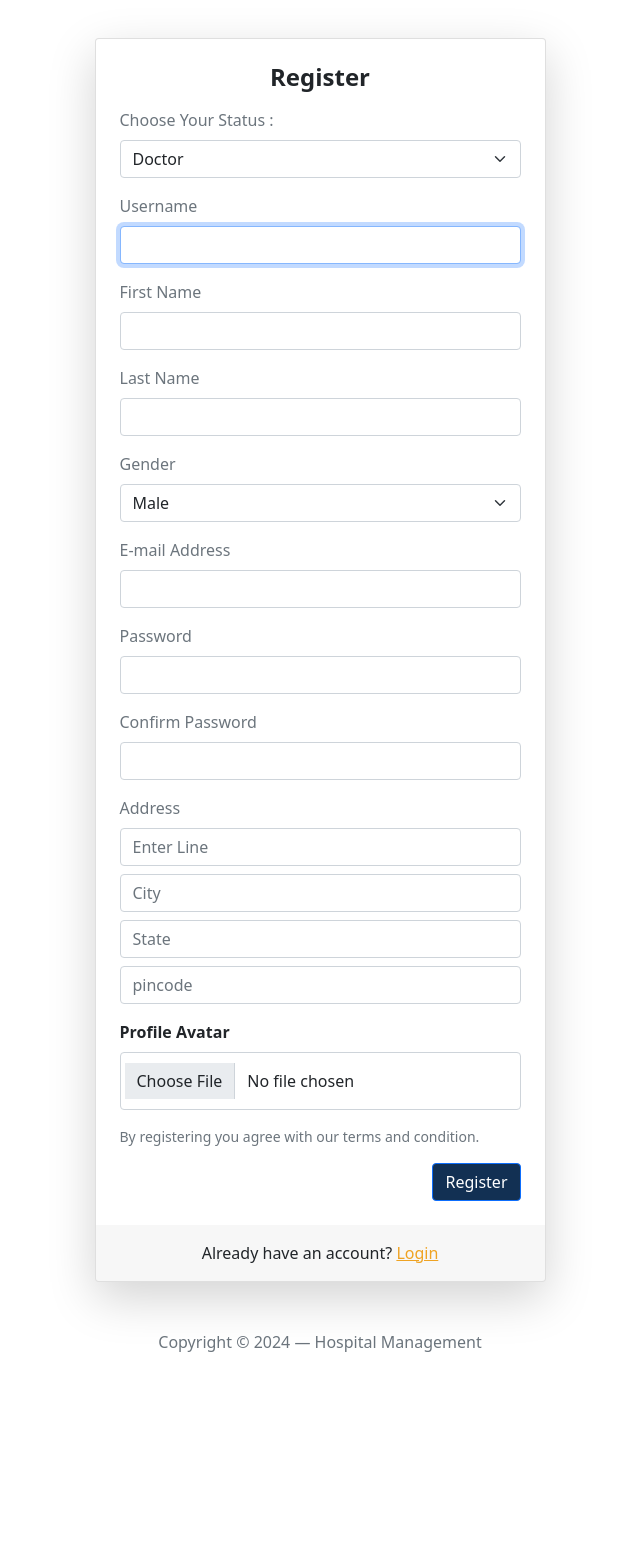
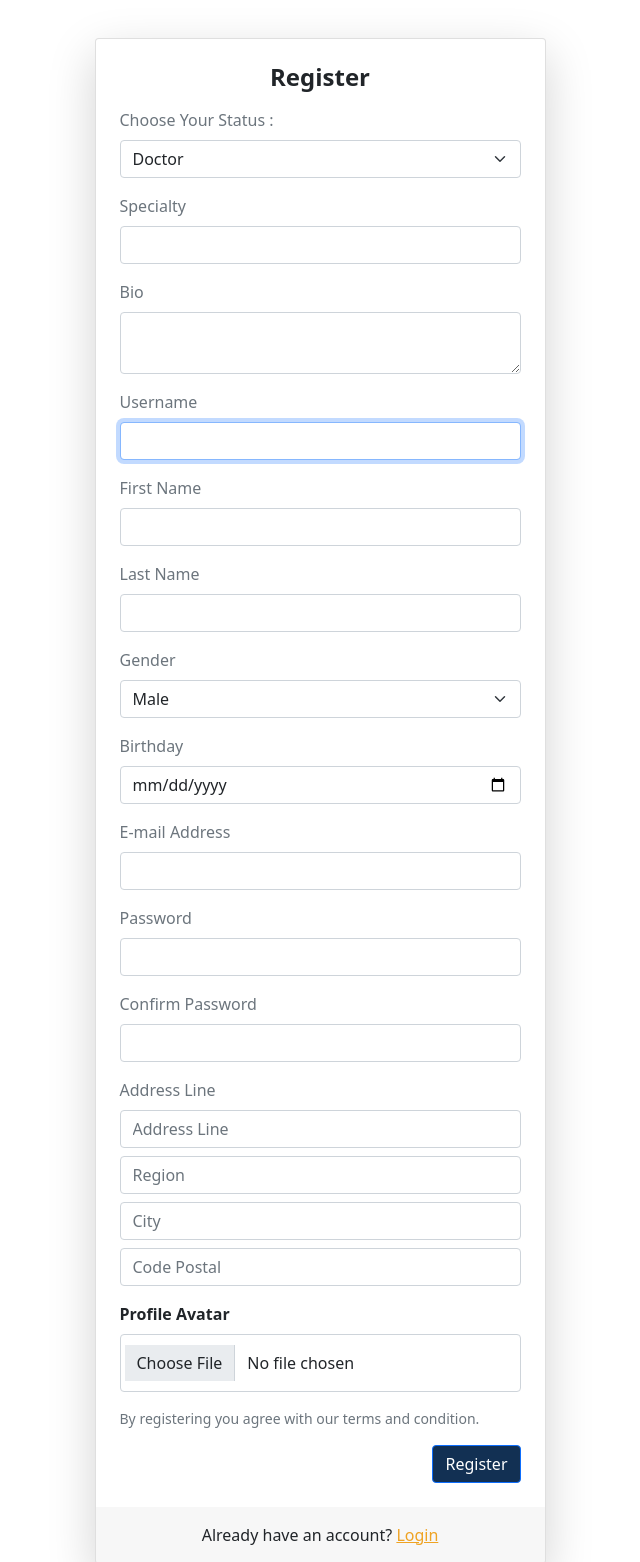
Before and after one commit to MoizAliAkhtar/Hospitalmanagementautomation, a Django app: page /register/ in a window 1280 px wide. Shown: the part 138-1700 px from the top of the page, without its empty margins (320-960 px from the left). Before the commit the page ends 1490 px from the top, so only its background shows below. Run offline with Django 4.2, Linux system fonts and the light colour scheme; some libraries are stand-ins or nearby versions.

Commit message:
implement register new user

```diff
--- a/hospital/settings.py
+++ b/hospital/settings.py
@@ -15,6 +15,7 @@ SECRET_KEY = 'django-insecure-og%_8wo!-i9xp939qe)8m@wto+f(u2$3-t2ybt$dbwc0$d*my*
 DEBUG = True
 
 ALLOWED_HOSTS = []
+AUTH_USER_MODEL = 'users.Users'
 
 
 # Application definition
--- a/templates/users/register.html
+++ b/templates/users/register.html
@@ -26,6 +26,24 @@
         </select>
       </div>
 
+      <div id="specialty_block" class="mb-3" style="display: {% if user_config == 'Doctor' %}block{% else %}none{% endif %}">
+        <label class="mb-2 text-muted" for="specialty">Specialty</label>
+        <input id="specialty" type="text" class="form-control" name="specialty" {% if user_config == 'Doctor' %}required{% endif %} />
+        <div class="invalid-feedback">Specialty is required for doctors</div>
+      </div>
+
+      <div id="bio_block" class="mb-3" style="display: {% if user_config == 'Doctor' %}block{% else %}none{% endif %}">
+          <label class="mb-2 text-muted" for="bio">Bio</label>
+          <textarea id="bio" class="form-control" name="bio" {% if user_config == 'Doctor' %}required{% endif %}></textarea>
+          <div class="invalid-feedback">Bio is required for doctors</div>
+      </div>
+
+      <div id="insurance_block" class="mb-3" style="display: {% if user_config == 'Patient' %}block{% else %}none{% endif %}">
+          <label class="mb-2 text-muted" for="insurance">Insurance</label>
+          <input id="insurance" type="text" class="form-control" name="insurance" {% if user_config == 'Patient' %}required{% endif %} />
+          <div class="invalid-feedback">Insurance is required for patients</div>
+      </div>
+
       <div class="mb-3">
         <label class="mb-2 text-muted" for="id_user">Username</label>
         <input id="id_user" type="text" class="form-control" name="user_id" value="{{ user_id }}" required autofocus />
@@ -45,11 +63,17 @@
       </div>
 
       <div class="mb-3">
-        <label class="mb-2 text-muted" for="select_sex">Gender</label>
-        <select class="form-select" aria-label="Default select example" name="user_sex" id="select_sex">
-          <option value="Male" {% if user_sex == 'Male' %}selected{% endif %}>Male</option>
-          <option value="Female" {% if user_sex == 'Female' %}selected{% endif %}>Female</option>
+        <label class="mb-2 text-muted" for="select_gender">Gender</label>
+        <select class="form-select" aria-label="Default select example" name="user_gender" id="select_gender">
+          <option value="Male" {% if user_gender == 'Male' %}selected{% endif %}>Male</option>
+          <option value="Female" {% if user_gender == 'Female' %}selected{% endif %}>Female</option>
         </select>
+      </div>
+
+      <div class="mb-3" >
+        <label class="mb-2 text-muted" for="birthday">Birthday</label>
+        <input id="birthday" type="date" class="form-control" name="birthday" value="{{ birthday }}" required />
+        <div class="invalid-feedback">Birthday is invalid</div>
       </div>
 
       <div class="mb-3" >
@@ -71,11 +95,11 @@
       </div>
 
       <div class="mb-3">
-        <label class="mb-2 text-muted" for="Address">Address</label>
-        <input id="Address" type="text" class="form-control mb-2" name="add" value="{{ add }}" placeholder="Enter Line" required autofocus />
-        <input id="Address" type="text" class="form-control mb-2" name="city" value="{{ city }}" placeholder="City" required autofocus />
-        <input id="Address" type="text" class="form-control mb-2" name="state" value="{{ state }}" placeholder="State" required autofocus />
-        <input id="Address" type="text" class="form-control" name="pincode" value="{{ pincode }}" placeholder="pincode" required autofocus />
+        <label class="mb-2 text-muted" for="AddressLine">Address Line</label>
+        <input id="AddressLine" type="text" class="form-control mb-2" name="address_line" value="{{ address_line }}" placeholder="Address Line" required autofocus />
+        <input id="Region" type="text" class="form-control mb-2" name="region" value="{{ region }}" placeholder="Region" required autofocus />
+        <input id="City" type="text" class="form-control mb-2" name="city" value="{{ city }}" placeholder="City" required autofocus />
+        <input id="Pincode" type="text" class="form-control" name="pincode" value="{{ pincode }}" placeholder="Code Postal" required autofocus />
         <div class="invalid-feedback">Address is required</div>
       </div>
 
@@ -102,4 +126,33 @@
     </div>
   </div>
 </div>
+
+<script>
+  document.addEventListener("DOMContentLoaded", function() {
+    toggleFields();
+
+    document.getElementById('user_status').addEventListener('change', function() {
+      toggleFields();
+    });
+
+    function toggleFields() {
+      var userConfig = document.getElementById('user_status').value;
+      var specialtyBlock = document.getElementById('specialty_block');
+      var bioBlock = document.getElementById('bio_block');
+      var insuranceBlock = document.getElementById('insurance_block');
+
+      if (userConfig === 'Doctor') {
+        specialtyBlock.style.display = 'block';
+        bioBlock.style.display = 'block';
+        insuranceBlock.style.display = 'none';
+      } else if (userConfig === 'Patient') {
+        specialtyBlock.style.display = 'none';
+        bioBlock.style.display = 'none';
+        insuranceBlock.style.display = 'block';
+      }
+    }
+  });
+</script>
+
+
 {% endblock content %}
--- a/users/admin.py
+++ b/users/admin.py
@@ -1,6 +1,9 @@
 from django.contrib import admin
 
 # Register your models here.
-from .models import Users
+from .models import Users, Address, Doctors, Patients
 
+admin.site.register(Address)
 admin.site.register(Users)
+admin.site.register(Doctors)
+admin.site.register(Patients)
--- a/users/views.py
+++ b/users/views.py
@@ -6,9 +6,9 @@ from django.contrib.auth.models import User
 from django.contrib.auth import authenticate, login, logout
 from django.contrib import messages
 from django.contrib.auth.decorators import login_required
+from django.contrib.auth.hashers import make_password
 from django.contrib.auth import get_user_model
-
-
+from .models import Doctors, Patients, Address
 
 Users = get_user_model()
 
@@ -24,40 +24,56 @@ def register(request):
 
         username = request.POST.get('user_id')
         email = request.POST.get('email')
-        sex = request.POST.get('user_sex')
+        gender = request.POST.get('user_gender')
+        birthday = request.POST.get("birthday")
         password = request.POST.get('password')
         confirm_password = request.POST.get('conf_password')
-        address = request.POST.get('add') + " , " + request.POST.get('city') + " , " + request.POST.get('state') + " , " + request.POST.get('pincode')
+        address_line = request.POST.get('address_line')
+        region = request.POST.get('region')
+        city = request.POST.get('city')
+        pincode = request.POST.get('pincode')
 
         if len(password) < 6:
             messages.error(request, 'Password must be at least 6 characters long.')
-            return render(request, 'users/register.html', context={'errorcame': 1, 'user_config': user_status, 'user_firstname': first_name, 'user_lastname': last_name, 'user_id': username, 'email': email, 'user_sex': sex, 'add': request.POST.get('add'), 'city': request.POST.get('city'), 'state': request.POST.get('state'), 'pincode': request.POST.get('pincode')})
+            return render(request, 'users/register.html', context={'errorcame': 1, 'user_config': user_status, 'user_firstname': first_name, 'user_lastname': last_name, 'user_id': username, 'email': email, 'user_gender': gender, 'address_line': address_line, 'region': region, 'city': city, 'pincode': pincode})
 
         if password != confirm_password:
             messages.error(request, 'Passwords do not match.')
-            return render(request, 'users/register.html', context={'errorcame': 1, 'user_config': user_status, 'user_firstname': first_name, 'user_lastname': last_name, 'user_id': username, 'email': email, 'user_sex': sex, 'add': request.POST.get('add'), 'city': request.POST.get('city'), 'state': request.POST.get('state'), 'pincode': request.POST.get('pincode')})
+            return render(request, 'users/register.html', context={'errorcame': 1, 'user_config': user_status, 'user_firstname': first_name, 'user_lastname': last_name, 'user_id': username, 'email': email, 'user_gender': gender, 'address_line': address_line, 'region': region, 'city': city, 'pincode': pincode})
 
-        # Check if the username already exists
-        variable = Users.objects.filter(username=username)
-        if len(variable) == 0:
-            user = Users.objects.create_user(
-                user_status=user_status,
-                first_name=first_name,
-                last_name=last_name,
-                profile_pic=profile_pic,
-                username=username,
-                email=email,
-                sex=sex,
-                password=password,
-                confirm_password=confirm_password,
-                address=address,
-            )
+        if Users.objects.filter(username=username).exists():
+            messages.error(request, 'Username already exists. Try again with a different username.')
+            return render(request, 'users/register.html', context={'errorcame': 1, 'user_config': user_status, 'user_firstname': first_name, 'user_lastname': last_name, 'user_id': username, 'email': email, 'user_gender': gender, 'address_line': address_line, 'region': region, 'city': city, 'pincode': pincode})
 
-            user.save()
-            return redirect('login')
-        else:
-            messages.error(request, 'Username already exists. Try again with a different username.')
-            return render(request, 'users/register.html', context={'errorcame': 1, 'user_config': user_status, 'user_firstname': first_name, 'user_lastname': last_name, 'user_id': username, 'email': email, 'user_sex': sex, 'add': request.POST.get('add'), 'city': request.POST.get('city'), 'state': request.POST.get('state'), 'pincode': request.POST.get('pincode')})
+        address = Address.objects.create(address_line=address_line, region=region,city=city, code_postal=pincode)
+
+        user = Users.objects.create_user(
+            first_name=first_name,
+            last_name=last_name,
+            profile_avatar=profile_pic,
+            username=username,
+            email=email,
+            gender=gender,
+            birthday=birthday,
+            password=password,
+            id_address=address,
+        )
+
+        user.save()
+
+        if user_status == 'Doctor':
+            specialty = request.POST.get('specialty')
+            bio = request.POST.get('bio')
+            doctor = Doctors.objects.create(user=user, specialty=specialty, bio=bio)
+            doctor.save()
+
+        elif user_status == 'Patient':
+            insurance = request.POST.get('insurance')
+            patient = Patients.objects.create(user=user, insurance=insurance)
+            patient.save()
+
+        messages.success(request, 'Your account has been successfully registered. Please login.')
+        return render(request, 'users/login.html', {'registration_success': True})
 
     return render(request, 'users/register.html', context={'errorcame': 0})
 
```
Also changed, not shown: templates/users/login.html (+7 -0 lines), users/models.py (+55 -17 lines), db.sqlite3, media/users/profiles/3083363.jpg (added), media/users/profiles/3083363_zUX7tbo.jpg (added), users/migrations/0002_address_doctors_patients_remove_users_address_and_more.py (added), users/migrations/0003_alter_address_options_alter_doctors_options_and_more.py (added), users/migrations/0004_address_region.py (added), users/migrations/0005_alter_address_code_postal_alter_address_region.py (added), users/migrations/0006_alter_users_groups_alter_users_user_permissions.py (added).
